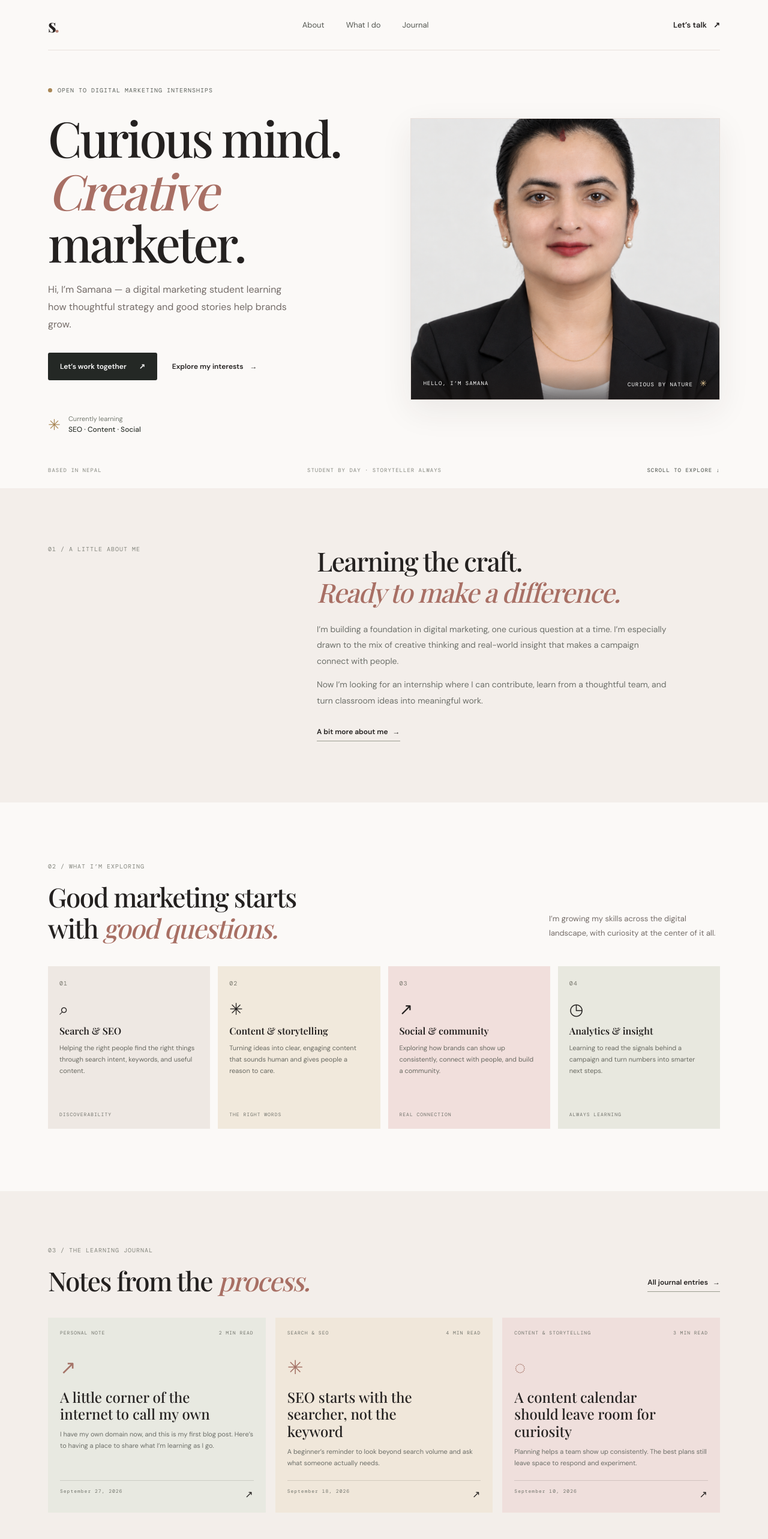
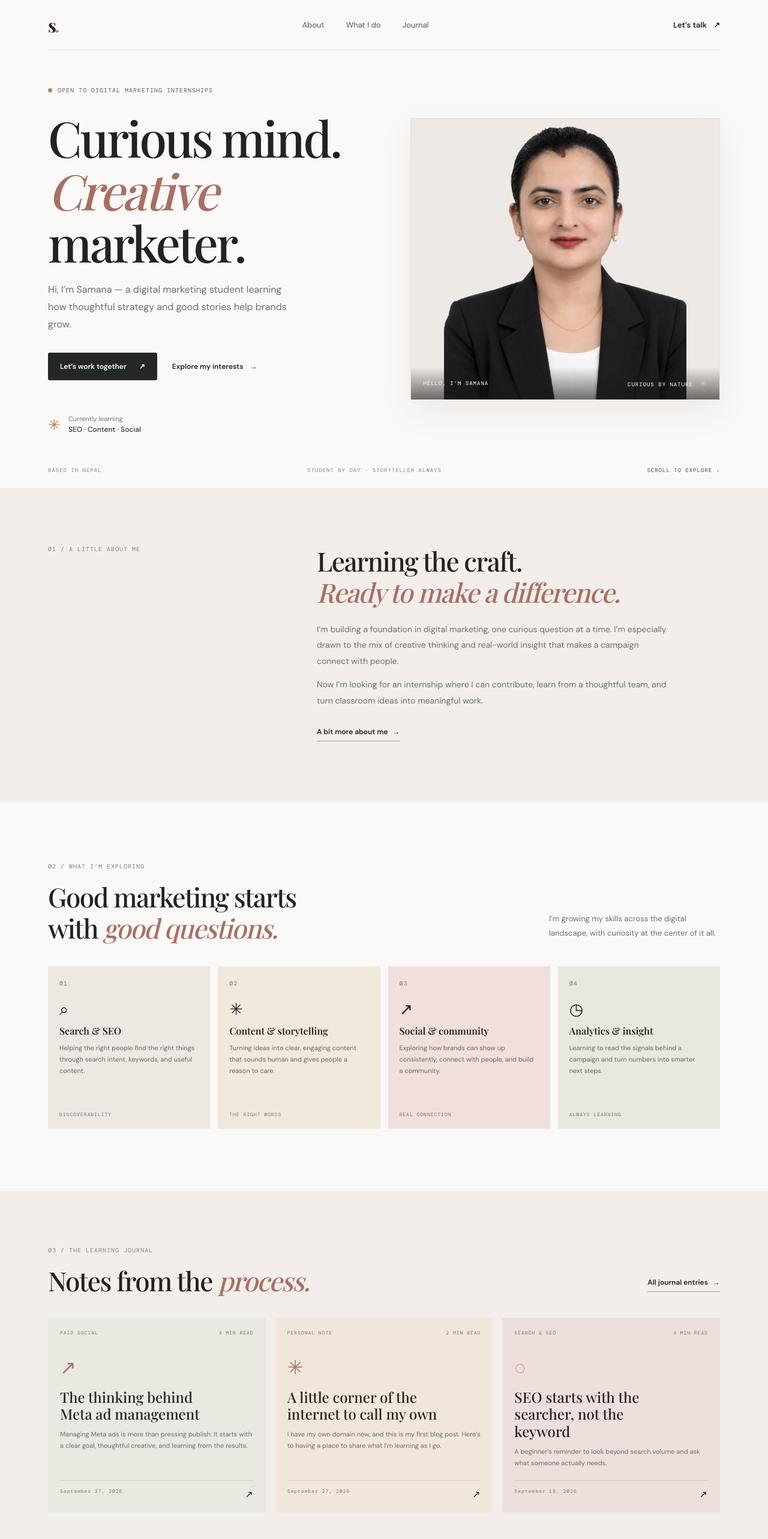
Before and after one commit to bhandarisamana198/portfoliowebsite, a Next.js app: page / in a window 1280 px wide. Shown: the top 2566 px of the page at 60% size. Built offline with nearby package versions, Linux system fonts and the light colour scheme; a web font is replaced by a local one.

Commit message:
photo updated

```diff
--- a/app/page.tsx
+++ b/app/page.tsx
@@ -26,7 +26,7 @@ export default function Home() {
           <div className="hero-note"><span className="note-mark">✳</span><span>Currently learning<br /><strong>SEO · Content · Social</strong></span></div>
         </div>
         <div className="hero-art">
-          <Image className="profile-photo" src="/samana-profile.png" alt="Portrait of Samana" fill priority sizes="(max-width: 800px) 100vw, 48vw" />
+          <Image className="profile-photo" src="/samana-profile-pic.png" alt="Portrait of Samana" fill priority sizes="(max-width: 800px) 100vw, 48vw" />
           <div className="photo-caption"><span>HELLO, I’M SAMANA</span><span>CURIOUS BY NATURE <i>✳</i></span></div>
         </div>
         <div className="hero-bottom"><span>BASED IN NEPAL</span><span>STUDENT BY DAY · STORYTELLER ALWAYS</span><a href="#about">SCROLL TO EXPLORE ↓</a></div>
--- a/content/posts.ts
+++ b/content/posts.ts
@@ -10,6 +10,21 @@ export type Post = {
 
 // Add new learning notes here. Each entry becomes a page at /blog/[slug].
 export const posts: Post[] = [
+  {
+    slug: "the-thinking-behind-meta-ad-management",
+    title: "The thinking behind Meta ad management",
+    date: "September 27, 2026",
+    category: "PAID SOCIAL",
+    readingTime: "4 MIN READ",
+    excerpt: "Managing Meta ads is more than pressing publish. It starts with a clear goal, thoughtful creative, and learning from the results.",
+    content: [
+      "I’m learning that good Meta ad management starts before opening Ads Manager. The first question is not what button to press, but what the campaign needs to achieve. Is the goal to introduce a brand to new people, bring visitors to a site, or encourage a specific action? A clear goal gives the rest of the decisions a reason.",
+      "A campaign is organized in three levels: the campaign holds the overall objective, ad sets organize delivery choices such as audience, placements, and budget, and ads contain the creative people see. Thinking through those layers helps keep a campaign understandable and makes it easier to see which part may need attention.",
+      "The creative deserves as much care as the settings. A useful ad should quickly show who it is for, what it offers, and what someone can do next. Images, video, headlines, and copy can all change how a message lands, so I’m interested in testing a small number of purposeful variations instead of changing everything at once.",
+      "Once a campaign is running, the numbers need to be read in context. Impressions and clicks can show whether an ad is getting attention, while the campaign’s chosen outcome helps show whether that attention is useful. I want to compare results with the original goal, check that tracking is working, and give the data enough context before making a change.",
+      "My main takeaway so far: managing ads is a cycle of planning, testing, observing, and improving. A clear objective keeps the work focused, and careful measurement turns each campaign into a chance to learn what resonates with people.",
+    ],
+  },
   {
     slug: "my-own-corner-of-the-internet",
     title: "A little corner of the internet to call my own",
```
Also changed, not shown: app/globals.css, public/samana-profile-pic.png (added), public/samana-profile.png (deleted).
